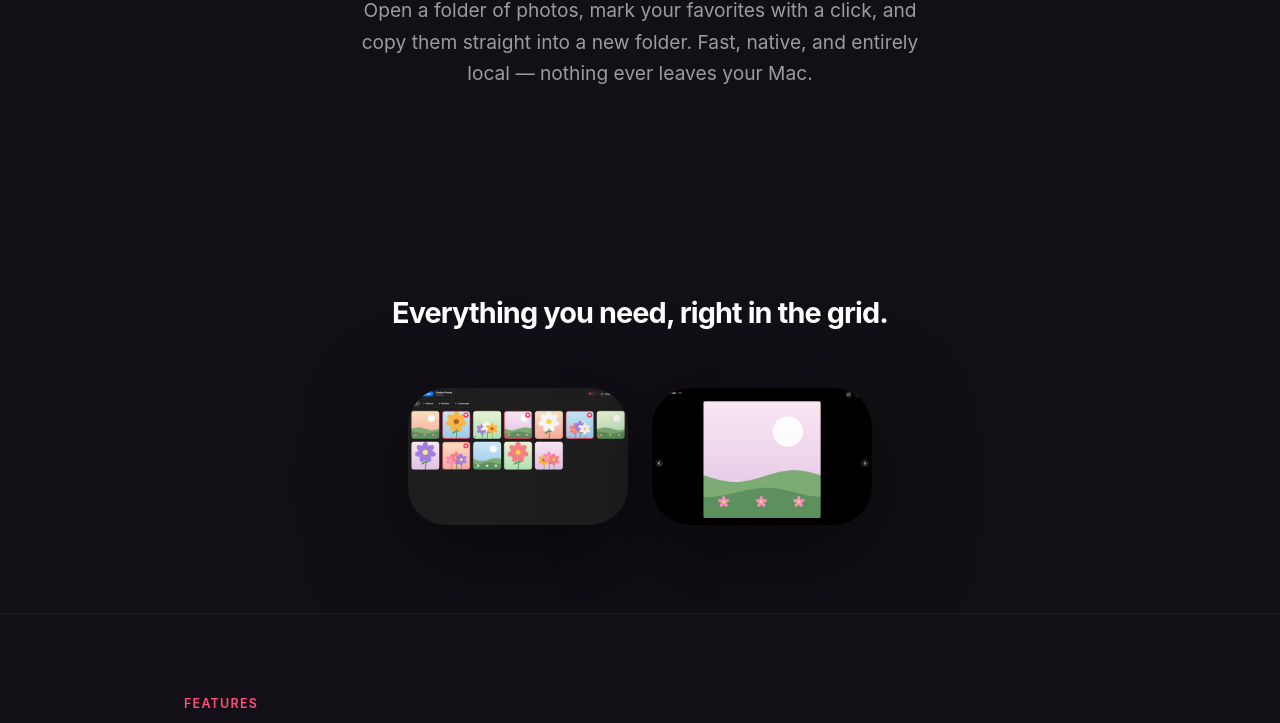
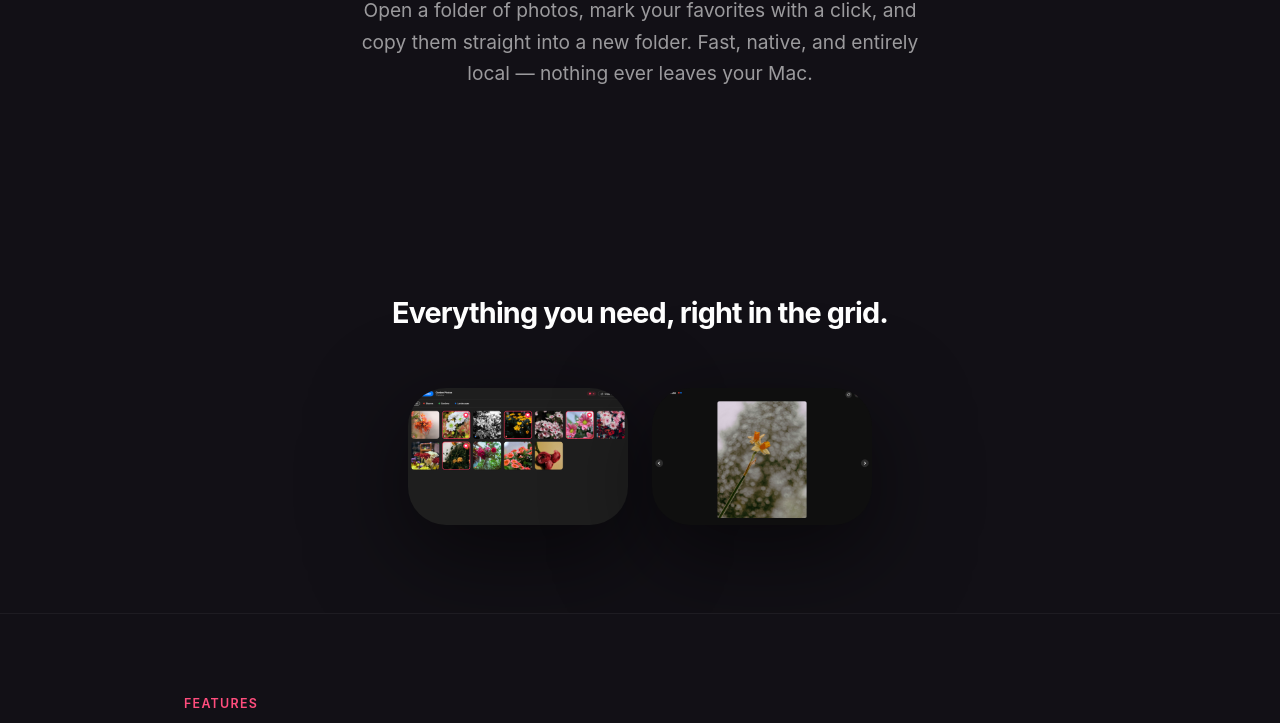
Before and after one commit to josephdscs/GlideNova, a plain HTML site: page FotoFav/index.html in a window 1280 px wide. Shown: the part 365-1088 px from the top of the page. Drawn offline with Linux system fonts and the light colour scheme.

Commit message:
FotoFav: use real flower/garden photos instead of illustrations

```diff
--- a/FotoFav/index.html
+++ b/FotoFav/index.html
@@ -7,7 +7,7 @@
   <meta name="description" content="Browse a folder of photos, mark your favorites, and copy them to a new folder in one click. A fast, native, local-only photo culling app for Mac.">
   <meta property="og:title" content="FotoFav — Favorite Photos, Fast">
   <meta property="og:description" content="Browse a folder of photos, mark your favorites, and copy them to a new folder in one click.">
-  <meta property="og:image" content="screenshots/01-grid.png">
+  <meta property="og:image" content="screenshots/01-grid.jpg">
   <meta property="og:url" content="https://glidenova.com/FotoFav/">
   <meta name="twitter:card" content="summary_large_image">
   <link rel="icon" type="image/png" href="icon.png">
@@ -42,10 +42,10 @@
       <h2>Everything you need, right in the grid.</h2>
       <div class="screenshots-scroll">
         <div class="screenshot-item screenshot-framed">
-          <img src="screenshots/01-grid.png" alt="FotoFav photo grid with favorites and colored categories" loading="lazy">
+          <img src="screenshots/01-grid.jpg" alt="FotoFav photo grid with favorites and colored categories" loading="lazy">
         </div>
         <div class="screenshot-item screenshot-framed">
-          <img src="screenshots/02-preview.png" alt="FotoFav full-screen photo preview" loading="lazy">
+          <img src="screenshots/02-preview.jpg" alt="FotoFav full-screen photo preview" loading="lazy">
         </div>
       </div>
     </div>
```
Also changed, not shown: FotoFav/screenshots/01-grid.jpg (added), FotoFav/screenshots/01-grid.png (deleted), FotoFav/screenshots/02-preview.jpg (added), FotoFav/screenshots/02-preview.png (deleted).
